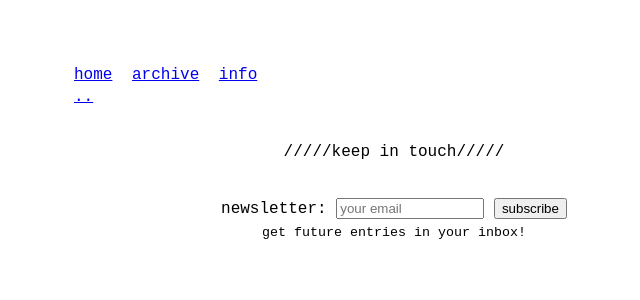
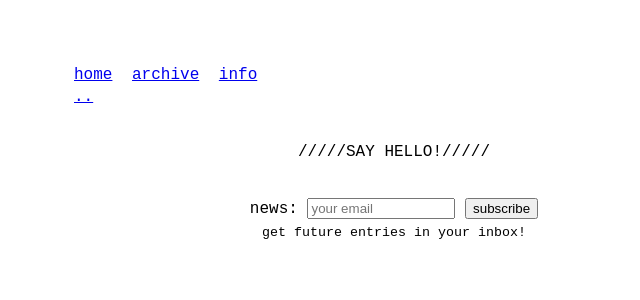
Before and after one commit to odaniloluna/odaniloluna.github.io, a Jekyll site: the page built from newsletter.markdown, in a window 1280 px wide. Shown: the top 300 px of the page, without its empty margins (246-886 px from the left). Built offline with Jekyll 4.4.1, drawn with Linux system fonts in a browser that asks for light colours.

Commit message:
Update newsletter.html

```diff
--- a/_includes/newsletter.html
+++ b/_includes/newsletter.html
@@ -1,7 +1,7 @@
-<hr data-content="keep in touch">
+<hr data-content="SAY HELLO!">
 
 <form style="padding:3px;text-align:center;" onsubmit="sendEmail(); return false;">
-  <label for="tlemail">newsletter:</label>
+  <label for="tlemail">news:</label>
   <input type="text" style="width:140px" name="email" id="tlemail" placeholder="your email" />
   <input type="submit" value="subscribe" />
   <br />
```
